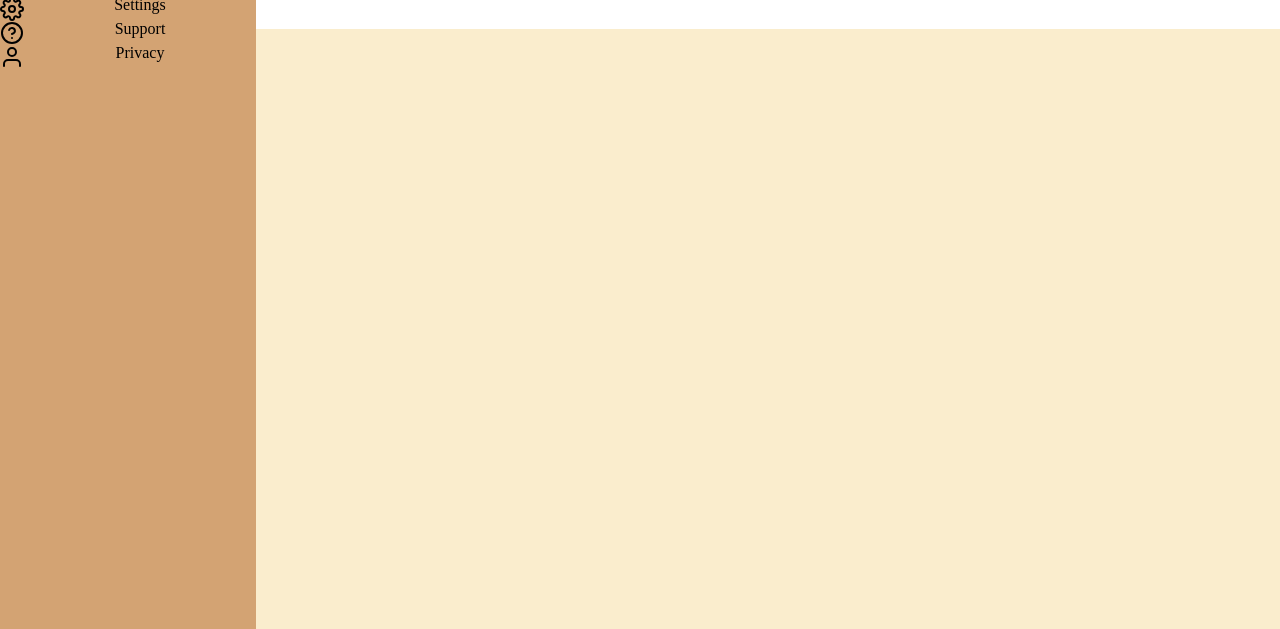
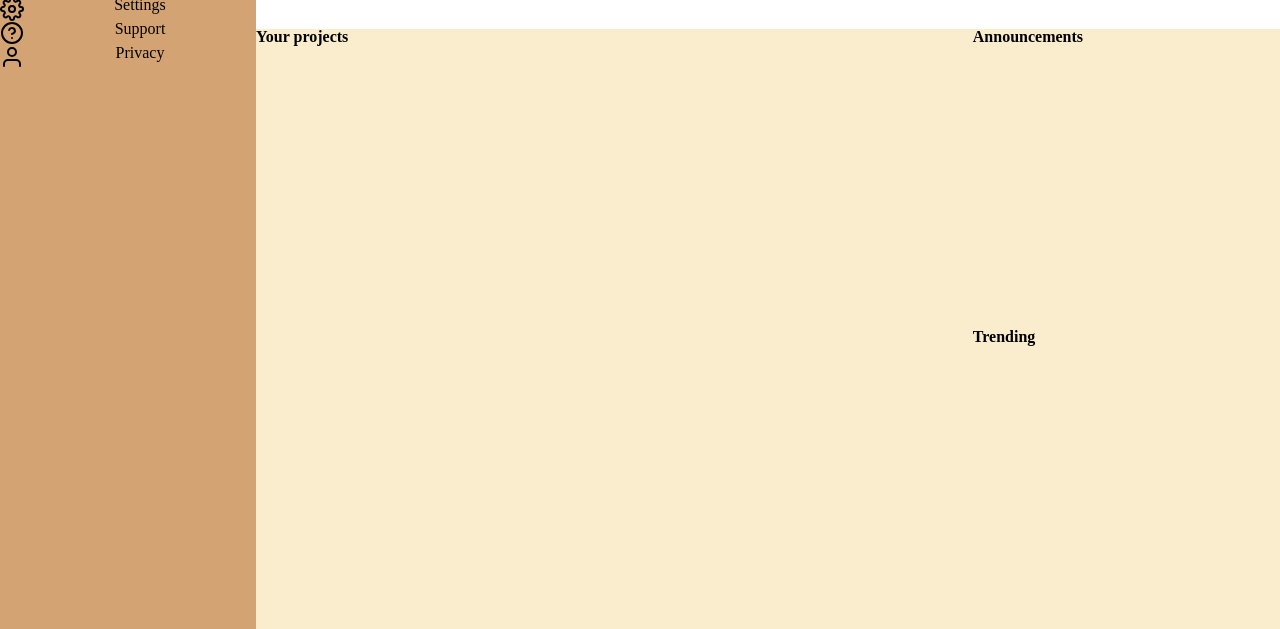
Before and after one commit to tramio/TOP-admin-dashboard, a plain HTML site: page index.html in a window 1280 px wide. Shown: the part 171-800 px from the top of the page. Drawn offline with Linux system fonts and the light colour scheme.

Commit message:
populate main html

```diff
--- a/index.html
+++ b/index.html
@@ -88,6 +88,16 @@
 
     </ul>
   </nav>
-  <main></main>
+  <main>
+    <div id="projects">
+      <h1>Your projects</h1>
+    </div>
+    <div id="announcements">
+      <h1>Announcements</h1>
+    </div>
+    <div id="trending">
+      <h1>Trending</h1>
+    </div>
+  </main>
 </body>
 </html>
--- a/style.css
+++ b/style.css
@@ -8,10 +8,6 @@
   grid-area: 1/1/3/2;
   background: #d3a373;
 }
-.pair {
-  display: grid;
-  grid-template-columns: auto auto;
-}
 header {
   display:grid;
   grid-template: 1fr 1fr / 70% 1fr;
@@ -19,8 +15,17 @@
   background: #fff;
 }
 main {
+  display:grid;
+  grid-template: auto auto / 70% 1fr;
   grid-area: 2/2/3/3;
   background: #faedcd;
+}
+h1 {
+  font-weight: bold;
+}
+.pair {
+  display: grid;
+  grid-template-columns: auto auto;
 }
 .user-actions{
   display:grid;
@@ -47,3 +52,12 @@
 .buttons{
   justify-self: end;
 }
+#projects{
+  grid-area: 1/1/3/2;
+}
+#announcements{
+  grid-area: 1/2/2/3;
+}
+#trending{
+  grid-area: 2/2/3/3;
+}
```
